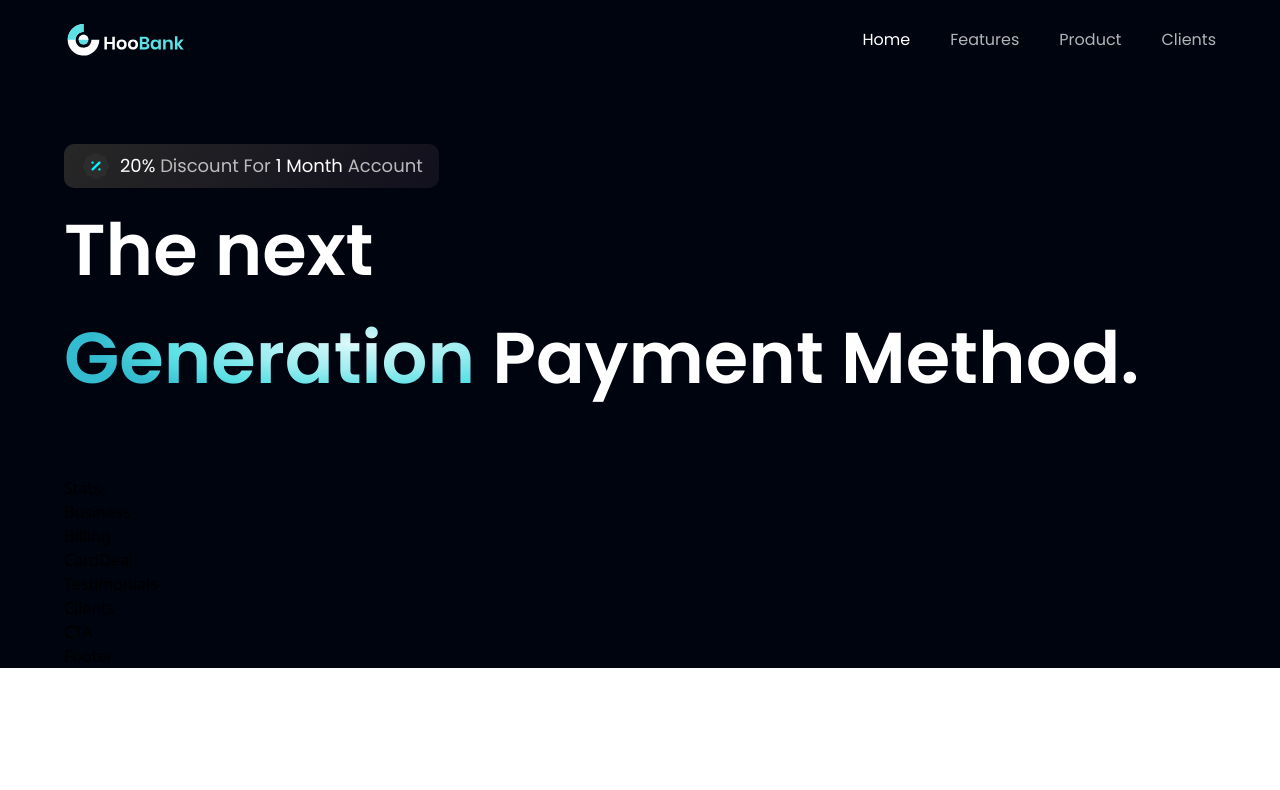
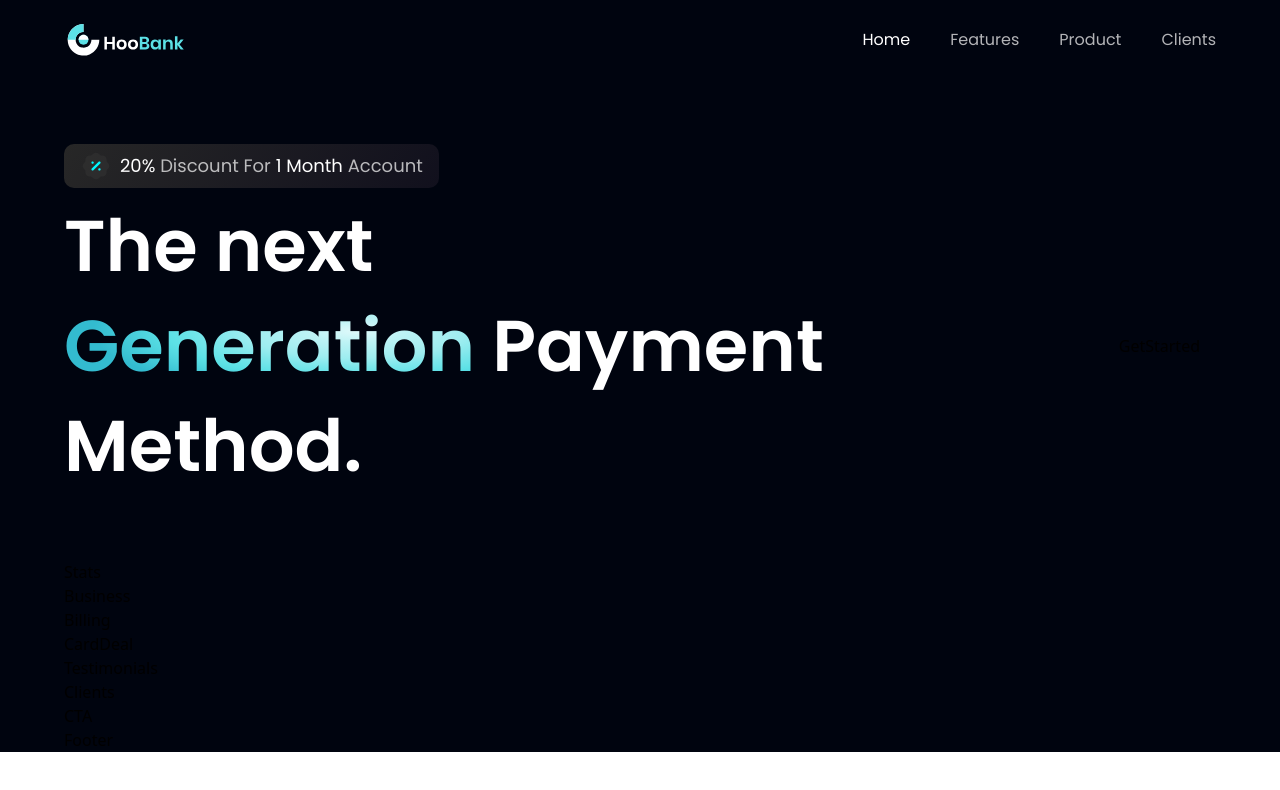
Before and after one commit to Pegrume88/modern-bank-react-app, a React (Vite) app in the folder modern_bank_app/: page / in a window 1280 px wide. Shown: the top 790 px of the page. Built offline with nearby package versions, Linux system fonts and the light colour scheme.

Commit message:
imported and created the GetStarted component

```diff
--- a/modern_bank_app/src/components/Hero.jsx
+++ b/modern_bank_app/src/components/Hero.jsx
@@ -1,6 +1,7 @@
-import styles from '../style'
-import { discount, robot } from '../assets'
-import React from 'react'
+import styles from '../style';
+import { discount, robot } from '../assets';
+import GetStarted from './GetStarted';
+import React from 'react';
 
 const Hero = () => (
   <section id="home" className={`flex md:flex-row flex-col ${styles.paddingY}`}>
@@ -20,12 +21,16 @@ const Hero = () => (
         </p>
       </div>
 
-      <div className='flex flex-row justify-between items-center w-full'>
-          <h1 className='flex-1 font-poppins font-semibold ss:text-[72px] text-[52px] text-white'>
-            The next <br className='sm:block hidden' /> {" "}
-            <span className='text-gradient'>Generation</span> {" "}
-            Payment Method.
-          </h1>
+      <div className="flex flex-row justify-between items-center w-full">
+        <h1 className="flex-1 font-poppins font-semibold ss:text-[72px] text-[52px] text-white ss:leading-[100px] leading-[75px]">
+          The next <br className="sm:block hidden" />{" "}
+          <span className="text-gradient">Generation</span> Payment Method.
+        </h1>
+
+        <div className='ss:flex hidden md:mr-4 mr-0'>
+          <GetStarted />
+        </div>
+
       </div>
     </div>
   </section>
```
